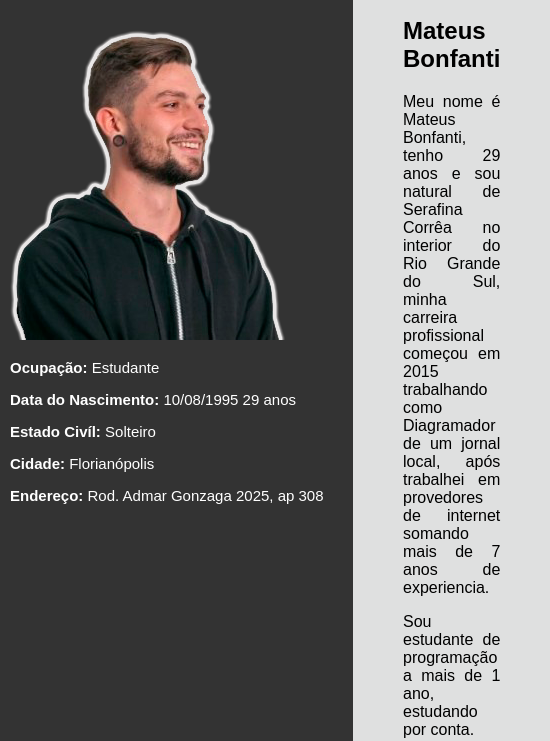
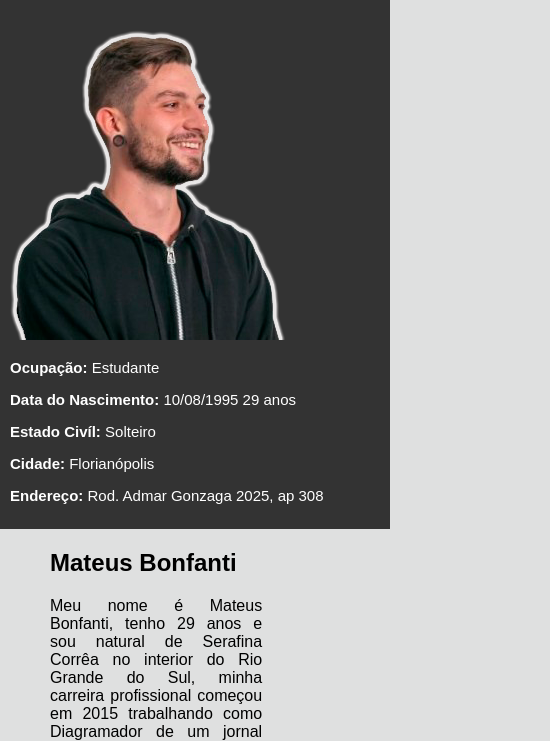
Before and after one commit to matebonfanti/TrabalhoWebCurriculo, a plain HTML site: page index.html in a window 390 px wide. Shown: the part 103-844 px from the top of the page, 550 px wide, since content can reach past the window. Drawn offline with Linux system fonts and the light colour scheme.

Commit message:
Media Query

```diff
--- a/index.html
+++ b/index.html
@@ -3,6 +3,7 @@
 
 <head>
     <meta charset="UTF-8">
+    <meta http-equiv="X-UA-Compatible" content="IE=edge">
     <meta name="viewport" content="width=device-width, initial-scale=1.0">
     <title>Sobre Mim</title>
     <link rel="stylesheet" href="style.css">
@@ -27,7 +28,7 @@
     <!--------------------------------------------------------------------------------------------->
     <!-- Conteudo ---------------------------------------------------->
 
-    <div class="container">
+    <div class="container wrapper">
         <aside class="imagem_Mateus">
             <img src="image/mateus.png">
             <div class="texto_infos">
--- a/style.css
+++ b/style.css
@@ -25,6 +25,7 @@
     text-align: justify;
 
 }
+
 .principal h3{
     background-color: #333;
     color: white;
@@ -197,3 +198,23 @@ footer a{
 footer a:hover{
     text-decoration:solid;
 }
+
+@media only screen and (max-width: 800px) {
+    .wrapper {
+        grid-column-start: 1;
+        grid-column-end: 1;
+
+    }
+
+    .imagem_leo {
+        grid-column-start: 1;
+        grid-column-end: 1;
+
+    }
+
+    .principal {
+        grid-column-start: 1;
+        grid-column-end: 1;
+
+    }
+}
```
Also changed, not shown: contact.html (+2 -2 lines), experience.html (+1 -1 lines), portfolio.html (+2 -2 lines).
